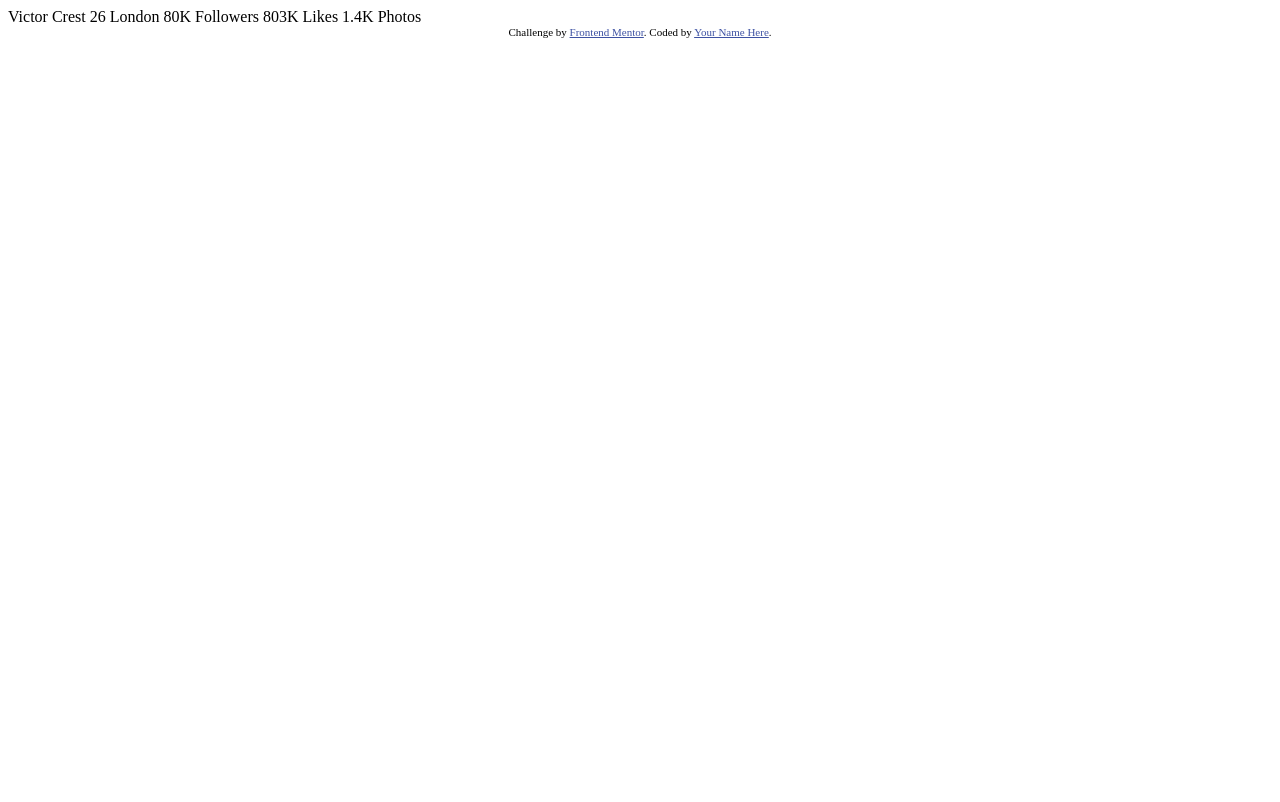
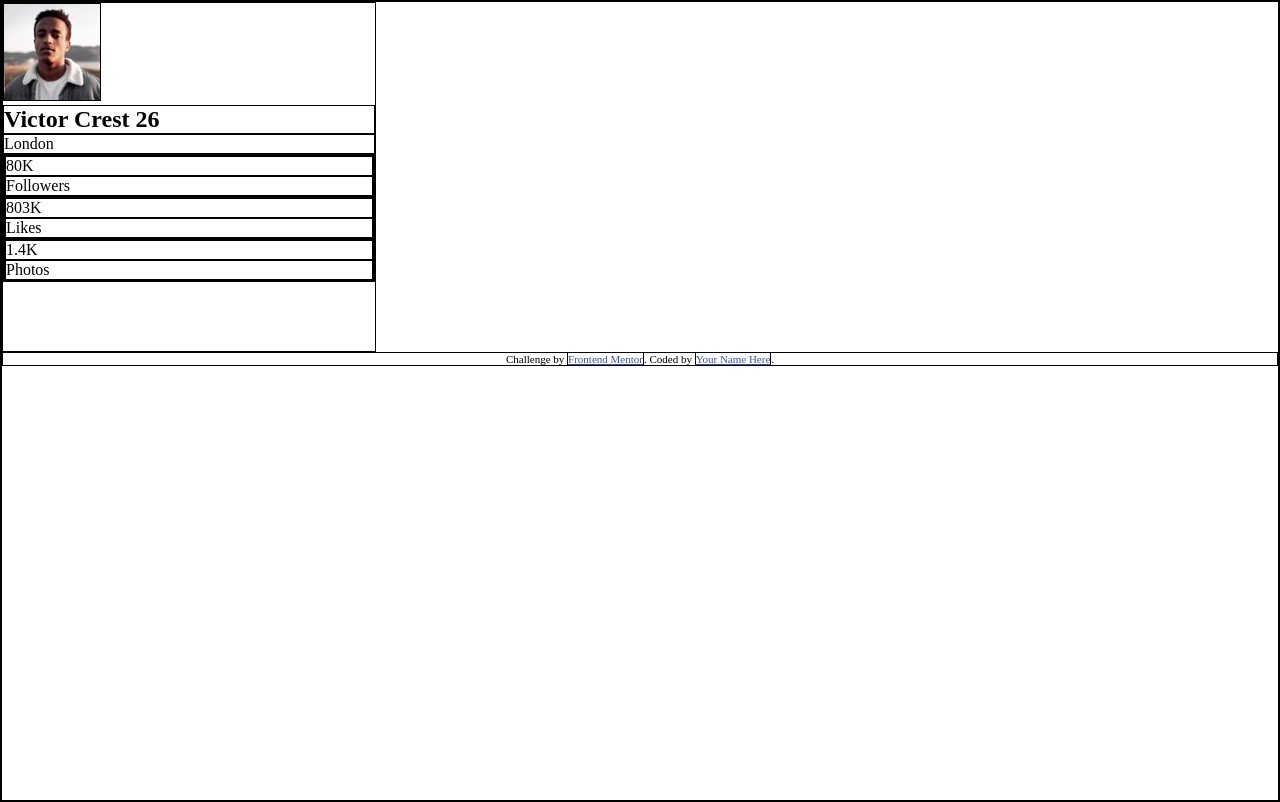
Before and after one commit to Muniox/profile-card-component-main, a plain HTML site: page index.html in a window 1280 px wide. Drawn offline with Linux system fonts and the light colour scheme.

Commit message:
Add BEM clasess and basic styling

```diff
--- a/index.html
+++ b/index.html
@@ -15,7 +15,26 @@
     <title>Frontend Mentor | Profile card component</title>
   </head>
   <body>
-    Victor Crest 26 London 80K Followers 803K Likes 1.4K Photos
+    <section class="card">
+      <img src="./images/image-victor.jpg" alt="Victor Crest" />
+      <h2>Victor Crest 26</h2>
+      <p>London</p>
+      <div class="card__stats">
+        <div class="card__stats-item">
+          <p class="card__stats-amount">80K</p>
+          <p class="card__stats-title">Followers</p>
+        </div>
+        <div class="card__stats-item">
+          <p class="card__stats-amount">803K</p>
+          <p class="card__stats-title">Likes</p>
+        </div>
+        <div class="card__stats-item">
+          <p class="card__stats-amount">1.4K</p>
+          <p class="card__stats-title">Photos</p>
+        </div>
+      </div>
+    </section>
+
     <div class="attribution">
       Challenge by
       <a href="https://www.frontendmentor.io?ref=challenge" target="_blank"
--- a/sass/style.scss
+++ b/sass/style.scss
@@ -1,2 +1,22 @@
+* {
+    box-sizing: border-box;
+    margin: 0;
+    padding: 0;
+    border: 1px solid black;
+}
+
+:root {
+    font-size: 100%;
+}
+
 .attribution { font-size: 11px; text-align: center; }
 .attribution a { color: hsl(228, 45%, 44%); }
+
+body {
+    min-height: 100vh;
+}
+
+.card {
+    height: 350px;
+    width: 374px;
+}
```
Also changed, not shown: css/style.css, 1 other file.
